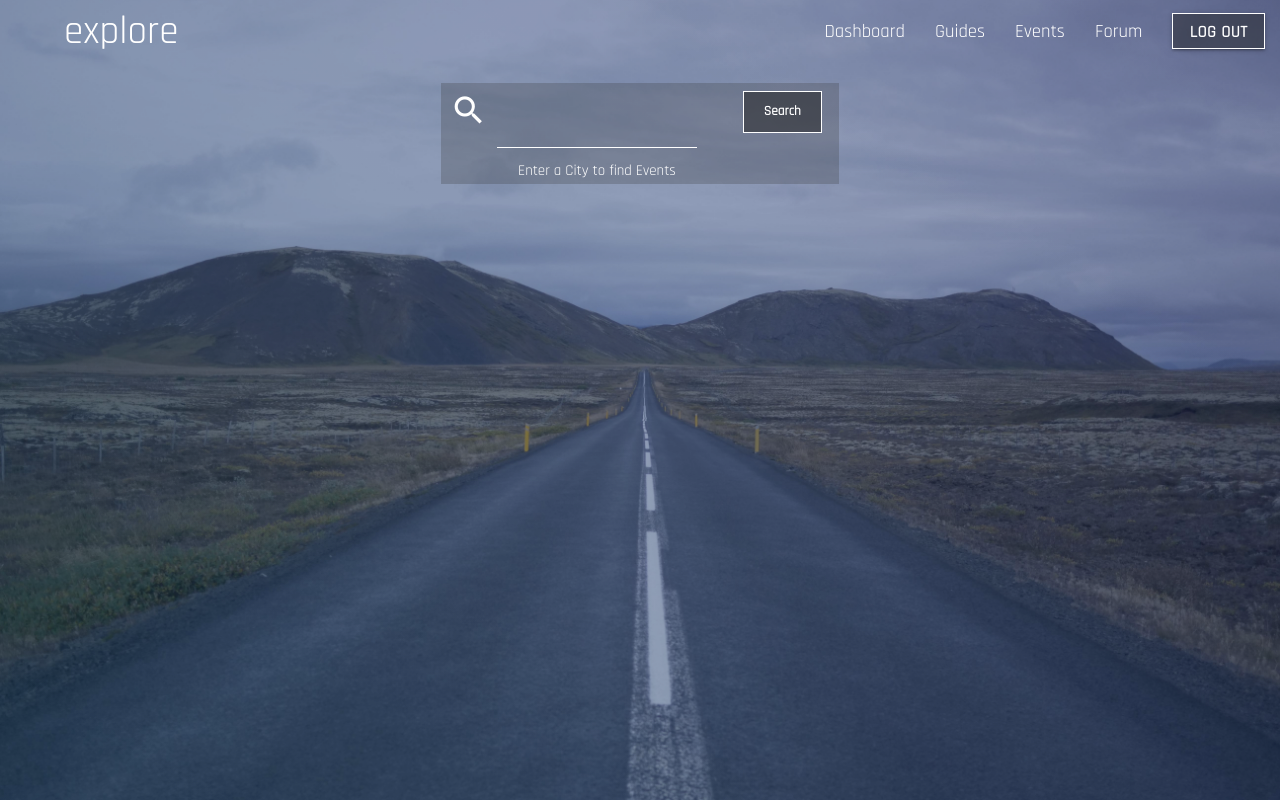
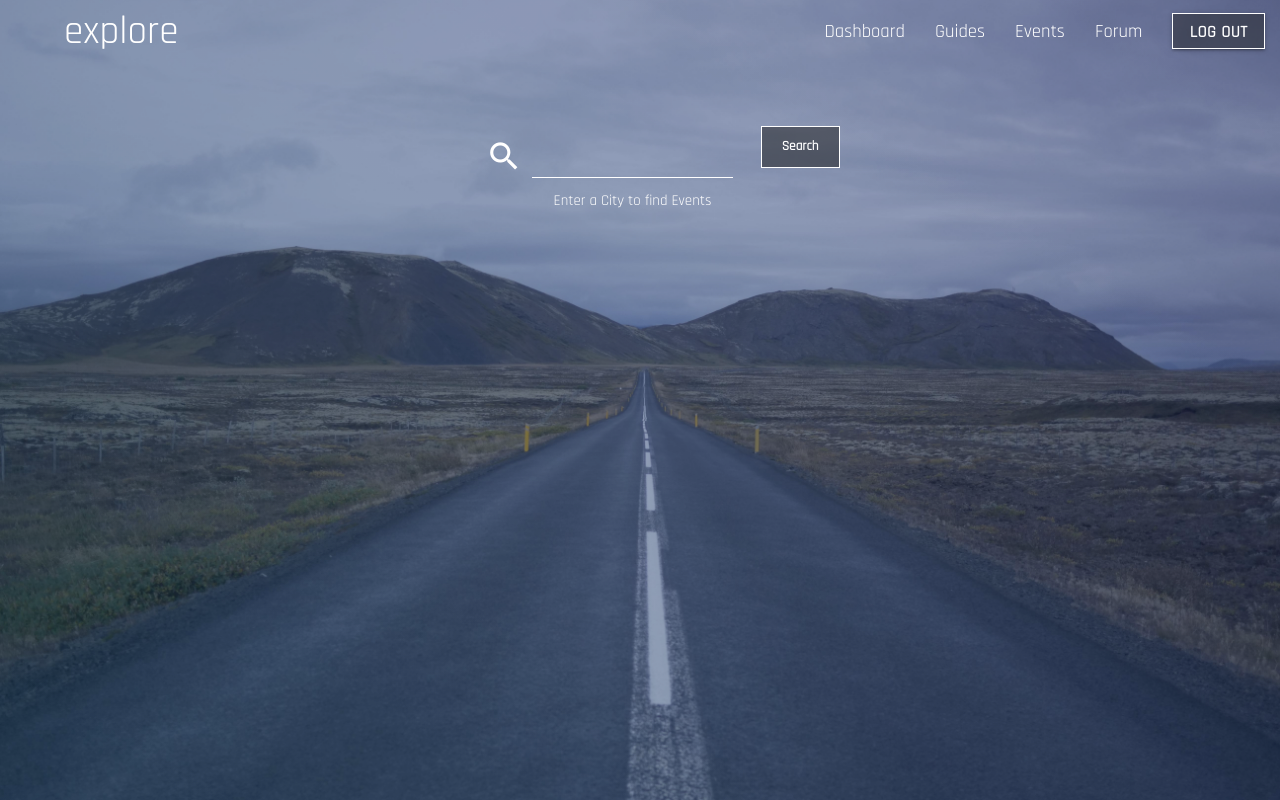
Before and after one commit to jasongoesplaces/explore, a React (Create React App) app in the folder client/: page /events in a window 1280 px wide. Built offline with nearby package versions, Linux system fonts and the light colour scheme.

Commit message:
security fix and page added

```diff
--- a/client/package.json
+++ b/client/package.json
@@ -4,11 +4,11 @@
   "private": true,
   "proxy": "http://localhost:3001/",
   "dependencies": {
+    "axios": "^0.16.2",
     "react": "^16.0.0",
     "react-dom": "^16.0.0",
-    "react-scripts": "1.0.14",
     "react-router-dom": "^4.1.2",
-    "axios": "^0.16.2"
+    "react-scripts": "^1.1.4"
   },
   "scripts": {
     "start": "react-scripts start",
--- a/client/public/style.css
+++ b/client/public/style.css
@@ -263,6 +263,10 @@ html {
   margin-top: 2%
 }
 
+.eventSearchIcon {
+  margin-top: 2%
+}
+
 .eventButton {
   -webkit-transition: all 300ms ease-in-out;
   -moz-transition: all 300ms ease-in-out;
@@ -284,6 +288,7 @@ html {
   padding: 1em 1.5em;
   text-shadow: none;
   font-size: 10pt;
+  margin-top: 11%;
 }
 
 .eventButton:hover {
@@ -307,8 +312,12 @@ html {
 
 .searchField {
   text-align: center;
+  padding-top: 5%;
+  margin-top: 3%;
+}
+
+.searchFieldBG {
   background-color: rgba(53, 53, 53, 0.247);
-  padding-top: 2%;
 }
 
 .searchLabel {
--- a/client/src/pages/Events/Events.js
+++ b/client/src/pages/Events/Events.js
@@ -8,17 +8,19 @@ class Events extends Component {
             <NavBar/>
             <div className="row">
                 <div className="col m4 hide-on-small-only"></div>
-                <div className="col s12 m4">
-                    <form className="input-field searchField">
+                <div className="col s12 m4 searchField">
+                    <form className="input-field seachFieldBG">
                         <div className="row">
+                            <div className="col s1"></div>
                             <div className="col s8">
-                                <i className="material-icons prefix">search</i>
+                                <i className="material-icons prefix eventSearchIcon">search</i>
                                 <input id="icon_prefix" type="text" className="searchBar eventSearch"/>
                                 <label className="searchLabel" htmlFor="icon_prefix">Enter a City to find Events</label>
                             </div>
-                            <div className="col s4">
+                            <div className="col s2">
                                 <button id="eventSearchBtn" href="#" className="eventButton">Search</button>
                             </div>
+                            <div className="col s1"></div>
                         </div>
                     </form>
                 </div>
--- /dev/null
+++ b/client/src/pages/GuideDetail/GuideDetail.js
@@ -0,0 +1,2 @@
+import React, { Component } from "react";
+import NavBar from "../../components/Nav"
--- /dev/null
+++ b/client/src/pages/GuideDetail/index.js
@@ -0,0 +1 @@
+export { default } from "./GuideDetail.js";
--- a/package.json
+++ b/package.json
@@ -22,7 +22,7 @@
   "license": "ISC",
   "devDependencies": {
     "concurrently": "^3.5.0",
-    "nodemon": "^1.11.0"
+    "nodemon": "^1.18.3"
   },
   "dependencies": {
     "axios": "^0.16.2",
@@ -30,8 +30,9 @@
     "dotenv": "^6.0.0",
     "express": "^4.15.4",
     "if-env": "^1.0.4",
+    "mime": "^2.3.1",
     "mongodb": "^3.1.1",
-    "mongoose": "^5.0.17"
+    "mongoose": "^5.2.4"
   },
   "bugs": {
     "url": "https://github.com/jasongoesplaces/explore/issues"
```
Also changed, not shown: 2 other files (tests, documents, lock files or other folders).
